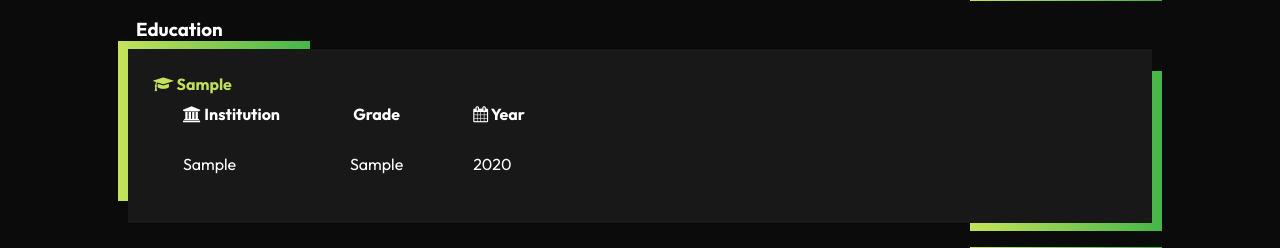
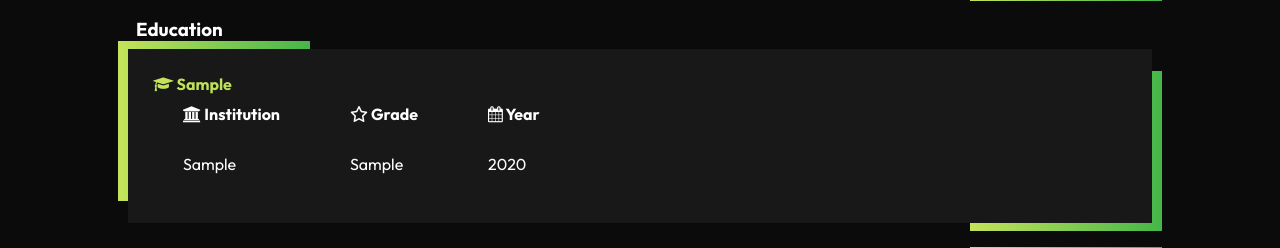
Before and after one commit to dequavious/portfolioWebsite, a Django app: page / in a window 1280 px wide. Shown: the part 4375-4623 px from the top of the page. Run offline with Django 4.2, Linux system fonts and the light colour scheme; tables that the repository leaves empty hold one stand-in row (values such as "Sample post"); grey boxes marked "Sample" are stand-in pictures; some libraries are stand-ins or nearby versions.

Commit message:
update icon

```diff
--- a/templates/portfolio/index.html
+++ b/templates/portfolio/index.html
@@ -12,6 +12,7 @@
     <link rel="stylesheet" type="text/css" href="{% static "css/portfolio/hamburgerMenu.css" %}"/>
     <link rel="stylesheet" href="https://cdnjs.cloudflare.com/ajax/libs/font-awesome/6.0.0-beta3/css/all.min.css" integrity="sha512-Fo3rlrZj/k7ujTnHg4CGR2D7kSs0v4LLanw2qksYuRlEzO+tcaEPQogQ0KaoGN26/zrn20ImR1DfuLWnOo7aBA==" crossorigin="anonymous" referrerpolicy="no-referrer" />
     <link rel="stylesheet" href="https://cdnjs.cloudflare.com/ajax/libs/font-awesome/4.7.0/css/font-awesome.min.css">
+    <link rel="stylesheet" href="https://fonts.googleapis.com/icon?family=Material+Icons">
     <script type="module" src="https://assets.codepen.io/3/SpicySections-2.js"></script>
     <script src="https://code.jquery.com/jquery-3.6.0.min.js"></script>
     <script src="https://unpkg.com/scrollreveal"></script>
@@ -329,7 +330,7 @@
                             <tr>
                                 <th><i class="fa fa-institution"></i> Institution</th>
                                 {% if degree.grade %}
-                                    <th>Grade</th>
+                                    <th><i class="far fa-star"></i> Grade</th>
                                 {% endif %}
                                 <th><i class="fa fa-calendar"></i> Year</th>
                             </tr>
```
